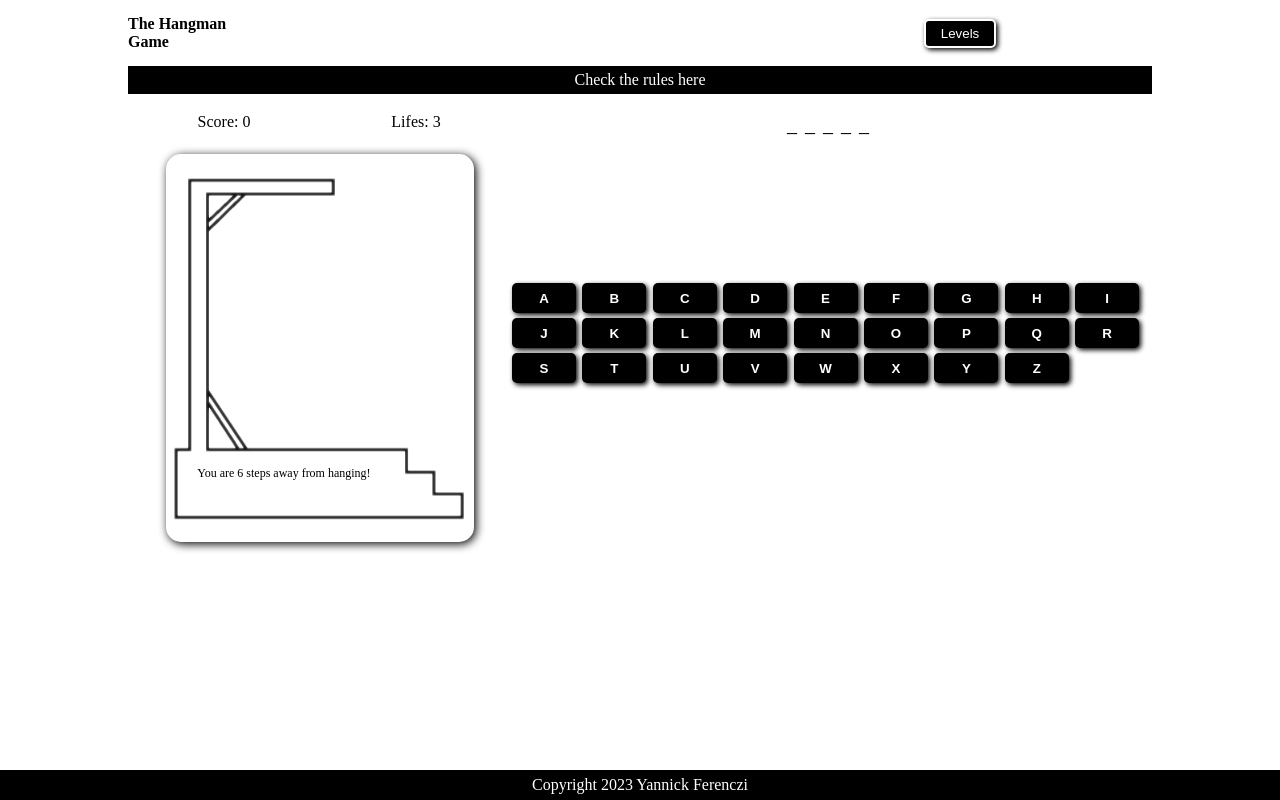
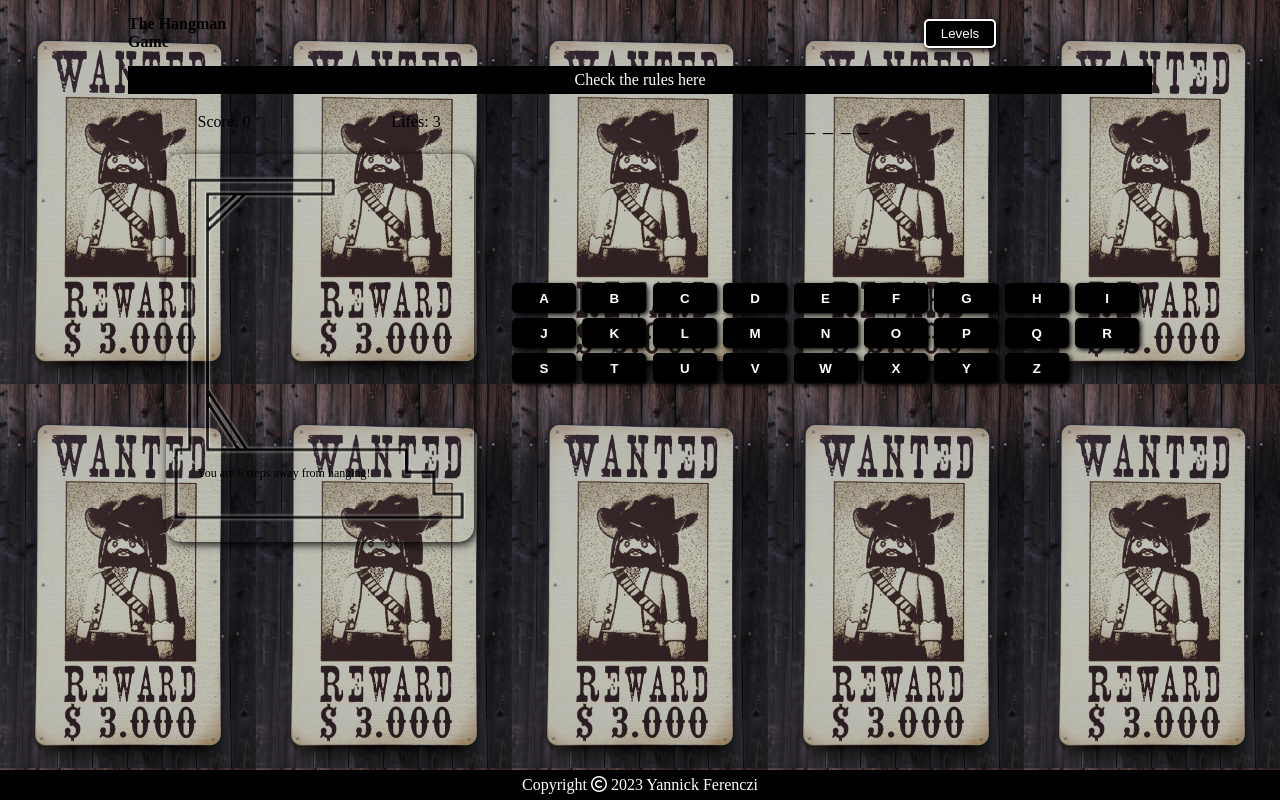
Before and after one commit to yannickferenczi/the-hangman-game, a plain HTML site: page index.html in a window 1280 px wide. Drawn offline with Linux system fonts and the light colour scheme.

Commit message:
Add background to the body

```diff
--- a/assets/css/style.css
+++ b/assets/css/style.css
@@ -5,6 +5,15 @@
     color: black;
     list-style-type: none;
     text-decoration: none;
+}
+
+body {
+    background-image: url("../images/bandit_273813_1280.jpg");
+    background-color: rgba(255, 255, 255, 0.7);
+    background-repeat: repeat;
+    background-attachment: local;
+    background-position: top;
+    background-size: 20%;
 }
 
 /* Styling the header */
@@ -288,6 +297,10 @@ details li {
     line-height: 30px;
 }
 
+.fa-copyright {
+    color: white;
+}
+
 /* Media query for small screens landscape */
 @media only screen and (orientation: landscape) {
     .riddle-area {
--- a/index.html
+++ b/index.html
@@ -135,8 +135,9 @@
         </div>
     </main>
     <footer class="main-footer">
-        <p>Copyright 2023 Yannick Ferenczi</p>
+        <p>Copyright <i class="fa-sharp fa-regular fa-copyright"></i> 2023 Yannick Ferenczi</p>
     </footer>
+    <script src="https://kit.fontawesome.com/d78eb563ab.js" crossorigin="anonymous"></script>
     <script src="assets/js/script.js"></script>
 </body>
 
```
Also changed, not shown: assets/images/bandit_273813_1280.jpg (added).
